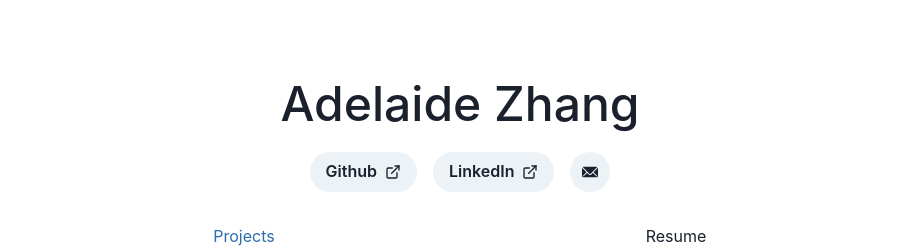
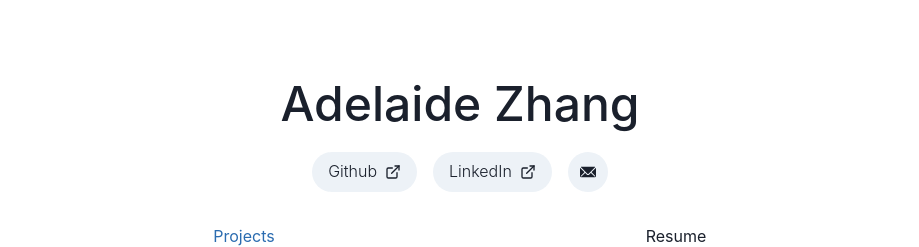
Before and after one commit to adelaidemz/adelaidemz.github.io, a React (Vite) app: page / in a window 1280 px wide. Shown: the top 247 px of the page, without its empty margins (180-1099 px from the left). Built offline with nearby package versions, Linux system fonts and the light colour scheme.

Commit message:
add icon, fix tabs in dark mode, button styling

```diff
--- a/src/Home.jsx
+++ b/src/Home.jsx
@@ -6,7 +6,7 @@ import Stellar from "./components/stellar.jsx";
 
 import { useState } from 'react';
 import { Button, Box, Container, Heading, IconButton, SimpleGrid, Text, Stack,
-Tabs, TabList, TabPanels, Tab, TabPanel } from '@chakra-ui/react';
+Tabs, TabList, TabPanels, Tab, TabPanel, useColorModeValue } from '@chakra-ui/react';
 import { EmailIcon, ExternalLinkIcon } from '@chakra-ui/icons';
 
 
@@ -25,10 +25,18 @@ export default function Home() {
             {/* <Text as="i">This page is a work in progress</Text> */}
 
             <Stack direction="row" spacing={4} py={6}>
-                <Button as="a" borderRadius={50} href="https://github.com/adelaidemz/">
+                <Button as="a"
+                    fontWeight='light'
+                    borderRadius={50}
+                    href="https://github.com/adelaidemz/"
+                >
                     Github <ExternalLinkIcon ml={2}/>
                 </Button>
-                <Button as="a" borderRadius={50} href="https://www.linkedin.com/in/adelaide-zhang">
+                <Button as="a"
+                    fontWeight='light'
+                    borderRadius={50}
+                    href="https://www.linkedin.com/in/adelaide-zhang"
+                >
                     LinkedIn <ExternalLinkIcon ml={2}/>
                 </Button>
                 <IconButton as="a" isRound icon={<EmailIcon/>} href="mailto:adelaidemzhang@gmail.com"/>
@@ -48,7 +56,11 @@ export default function Home() {
 function ProjectsResume({ changePage }) {
     return (
         <Tabs isFitted>
-            <TabList mb={5} zIndex="sticky" bgColor="whiteAlpha.900" sx={{ position: 'sticky', top: '0', }}>
+            <TabList mb={5}
+                zIndex="sticky"
+                bgColor={useColorModeValue("whiteAlpha.900", "gray.800")}
+                sx={{ position: 'sticky', top: '0', }}
+            >
                 <Tab>Projects</Tab>
                 <Tab>Resume</Tab>
             </TabList>
--- a/src/index.html
+++ b/src/index.html
@@ -2,8 +2,8 @@
 <html lang="en">
   <head>
     <meta charset="UTF-8" />
-    <!-- <link rel="icon" type="image/png" href="/squares.png" /> -->
     <meta name="viewport" content="width=device-width, initial-scale=1.0" />
+    <link rel="icon" type="image/png" href="/duck.png" />
     <title>Adelaide Zhang</title>
   </head>
   <body>
```
Also changed, not shown: src/public/duck.png (added).
